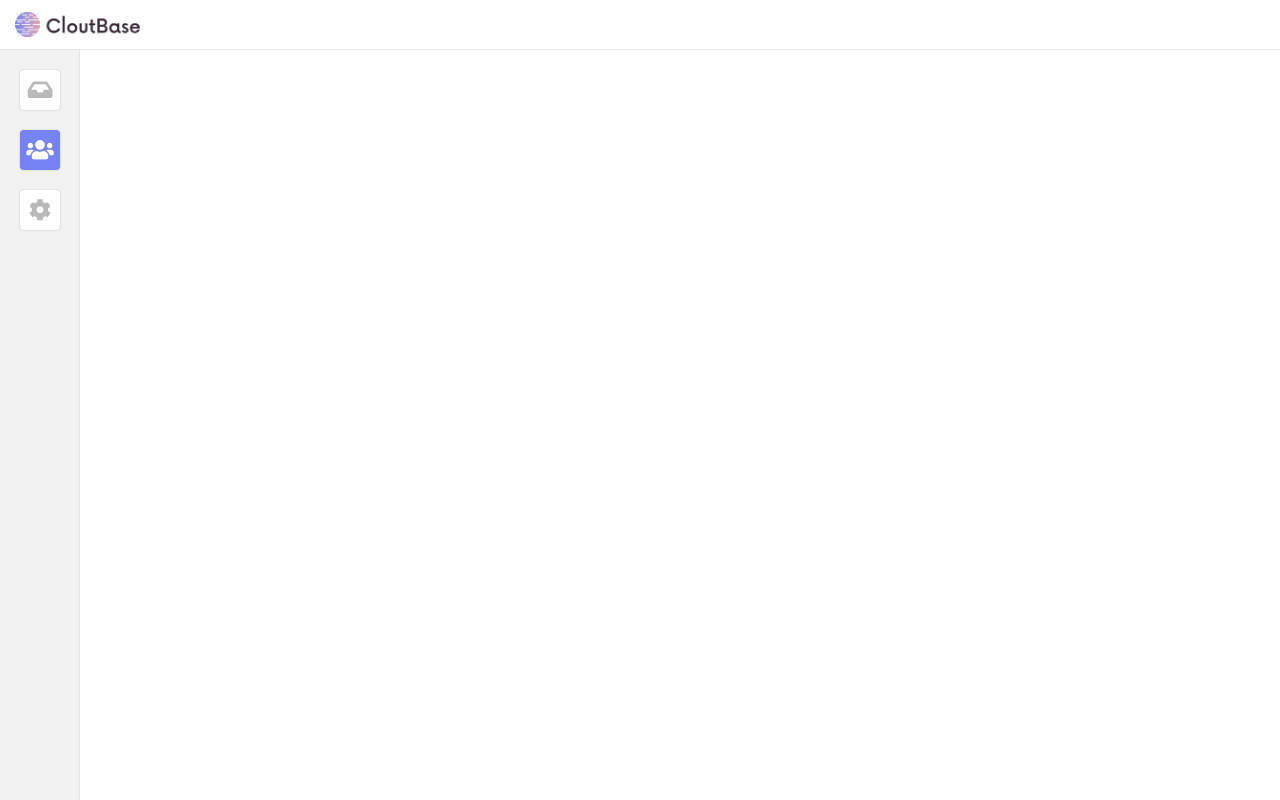
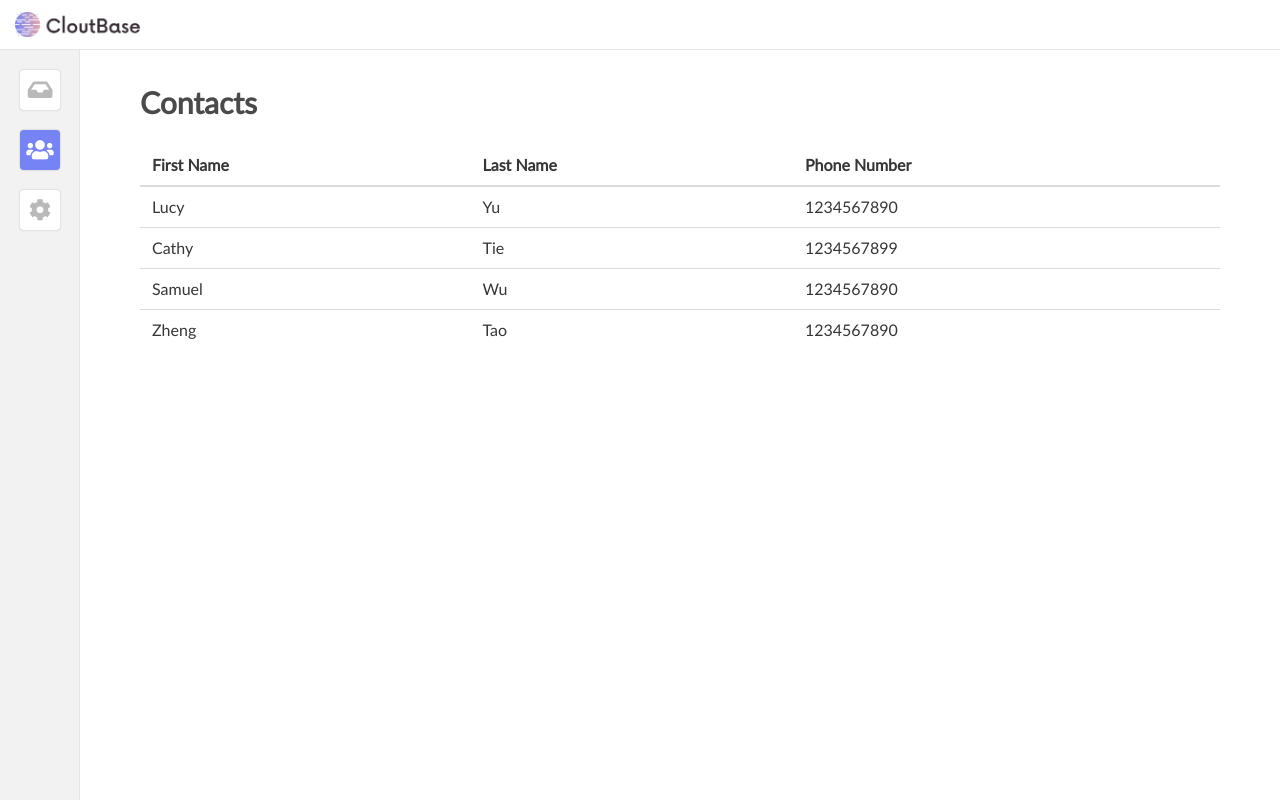
Before and after one commit to wusamuel/CloutBase, a React (Create React App) app: page /contacts in a window 1280 px wide. Built offline with nearby package versions, Linux system fonts and the light colour scheme.

Commit message:
Contacts list

```diff
--- a/src/App.css
+++ b/src/App.css
@@ -9,6 +9,11 @@ body {
   font-family: 'Lato';
 }
 
+h1 {
+  font-size: 30px;
+  font-weight: bold;
+}
+
 .sidebar-button:hover {
   cursor: pointer;
   box-shadow: 2px 2px 8px #B9B9B9 !important
--- /dev/null
+++ b/src/components/Contacts/index.js
@@ -0,0 +1,57 @@
+import React, { Component } from 'react';
+import { connect } from 'react-redux';
+
+const styles = {
+  root: {
+    position: 'absolute',
+    overflowY: 'scroll',
+    overflowX: 'hidden',
+    top: '50px',
+    left: '80px',
+    bottom: 0,
+    right: 0
+  },
+  content: {
+    width: '90%',
+    margin: '0 auto',
+    marginTop: '30px',
+  },
+  table: {
+    marginTop: '20px'
+  }
+}
+
+class Contacts extends Component {
+  render() {
+    return (
+      <div style={styles.root}>
+        <div style={styles.content}>
+          <h1>Contacts</h1>
+          <table class="table is-hoverable is-fullwidth" style={styles.table}>
+            <thead>
+              <tr>
+                <th>First Name</th>
+                <th>Last Name</th>
+                <th>Phone Number</th>
+              </tr>
+            </thead>
+            <tbody>
+              {this.props.contacts.map(contact =>
+                <tr>
+                  <td>{contact.first_name}</td>
+                  <td>{contact.last_name}</td>
+                  <td>{contact.number}</td>
+                </tr>)}
+            </tbody>
+          </table>
+        </div>
+      </div>
+    );
+  }
+}
+
+const mapStateToProps = (state, ownProps) => ({
+  contacts: state.contacts
+})
+
+export default connect(mapStateToProps, null)(Contacts);
--- a/src/components/Dashboard.js
+++ b/src/components/Dashboard.js
@@ -4,6 +4,7 @@ import Navbar from './Navbar';
 import Inbox from './Inbox';
 import { connect } from 'react-redux';
 import { Switch, Route } from 'react-router-dom';
+import Contacts from './Contacts';
 
 class Dashboard extends Component {
   render() {
@@ -13,6 +14,7 @@ class Dashboard extends Component {
         <Navbar/>
         <Switch>
           <Route path='/inbox/t/:id' component={Inbox} />
+          <Route path='/contacts' component={Contacts} />
         </Switch>
       </div>
     );
--- /dev/null
+++ b/src/ducks/contacts.js
@@ -0,0 +1,14 @@
+const INIT_STATE = [{
+  first_name: 'Lucy', last_name: 'Yu', number: '1234567890'
+}, {
+  first_name: 'Cathy', last_name: 'Tie', number: '1234567899'
+},{
+  first_name: 'Samuel', last_name: 'Wu', number: '1234567890'
+},{
+  first_name: 'Zheng', last_name: 'Tao', number: '1234567890'
+}]
+
+// Reducer
+export default function reducer(state = INIT_STATE, action = {}) {
+  return state;
+}
--- a/src/ducks/index.js
+++ b/src/ducks/index.js
@@ -3,12 +3,14 @@ import convoList from './convoList';
 import convoDetails from './convoDetails';
 import messages from './messages';
 import currentUser from './currentUser';
+import contacts from './contacts';
 
 const appReducer = combineReducers({
   convoList,
   convoDetails,
   messages,
-  currentUser
+  currentUser,
+  contacts
 })
 
 const rootReducer = (state, action) => {
```
